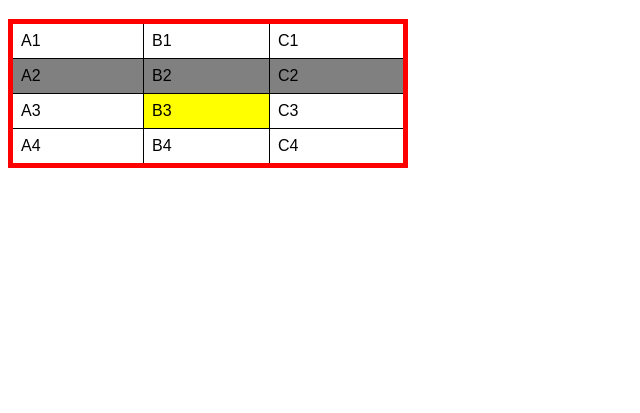
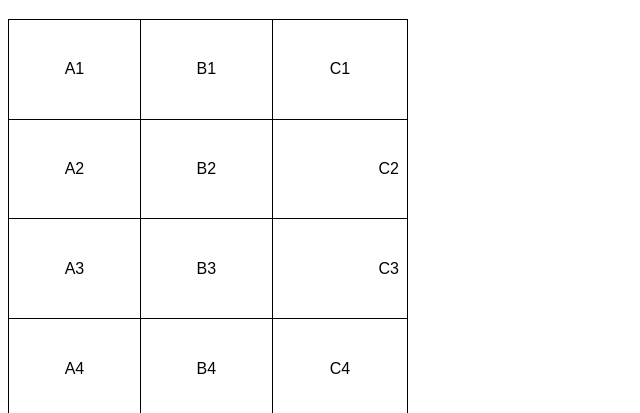
Before and after one commit to miltonlebanner/html-css, a plain HTML site: page exercicios/ex023/tabela01.html in a window 1280 px wide. Shown: the part 61-474 px from the top of the page, without its empty margins (0-640 px from the left). Drawn offline with Linux system fonts and the light colour scheme.

Commit message:
cap 21 aula 03 - alinhando o conteudo em tabela

```diff
--- a/exercicios/ex023/tabela01.html
+++ b/exercicios/ex023/tabela01.html
@@ -10,25 +10,21 @@
         }
 
         table {
-            border: 5px solid red;
             width: 400px;
+            height: 400px;
             border-collapse: collapse;
         }
 
         td {
             border: 1px solid black;
-
+            text-align: center;
+            vertical-align:middle;
             padding: 8px;
         }
 
-        .linha {
-            background-color: gray;
-        }
-
-        .dado {
-            background-color: yellow;
-        }
-
+       .numero {
+        text-align: right;
+       }
 
     </style>
 </head>
@@ -41,16 +37,16 @@
             <td>C1</td>
         </tr>
 
-        <tr class="linha">
+        <tr>
             <td>A2</td>
             <td>B2</td>
-            <td>C2</td>
+            <td class="numero">C2</td>
         </tr>
 
         <tr>
             <td>A3</td>
-            <td class="dado">B3</td>
-            <td>C3</td>
+            <td>B3</td>
+            <td class="numero">C3</td>
         </tr>
 
         <tr>
```
